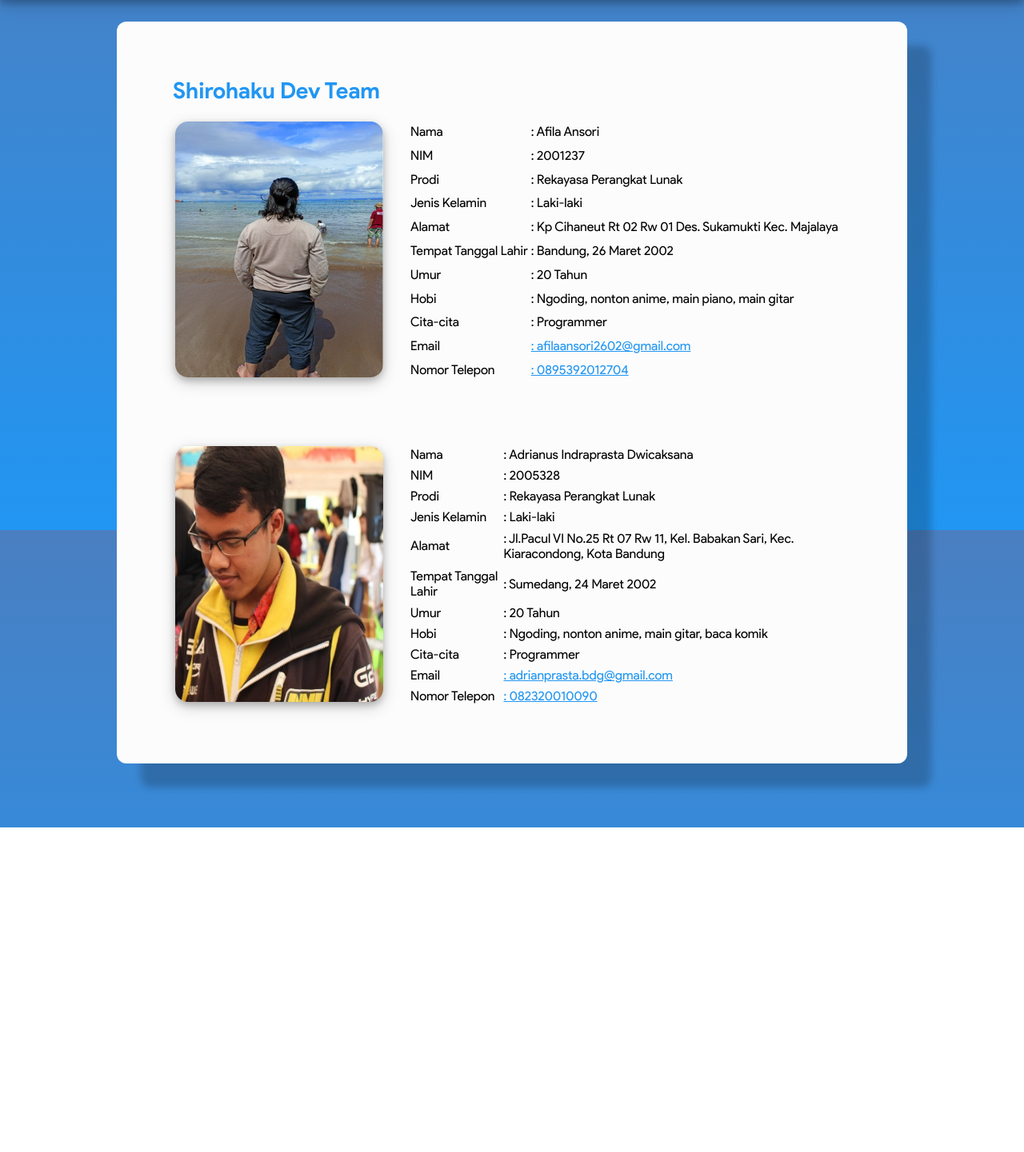
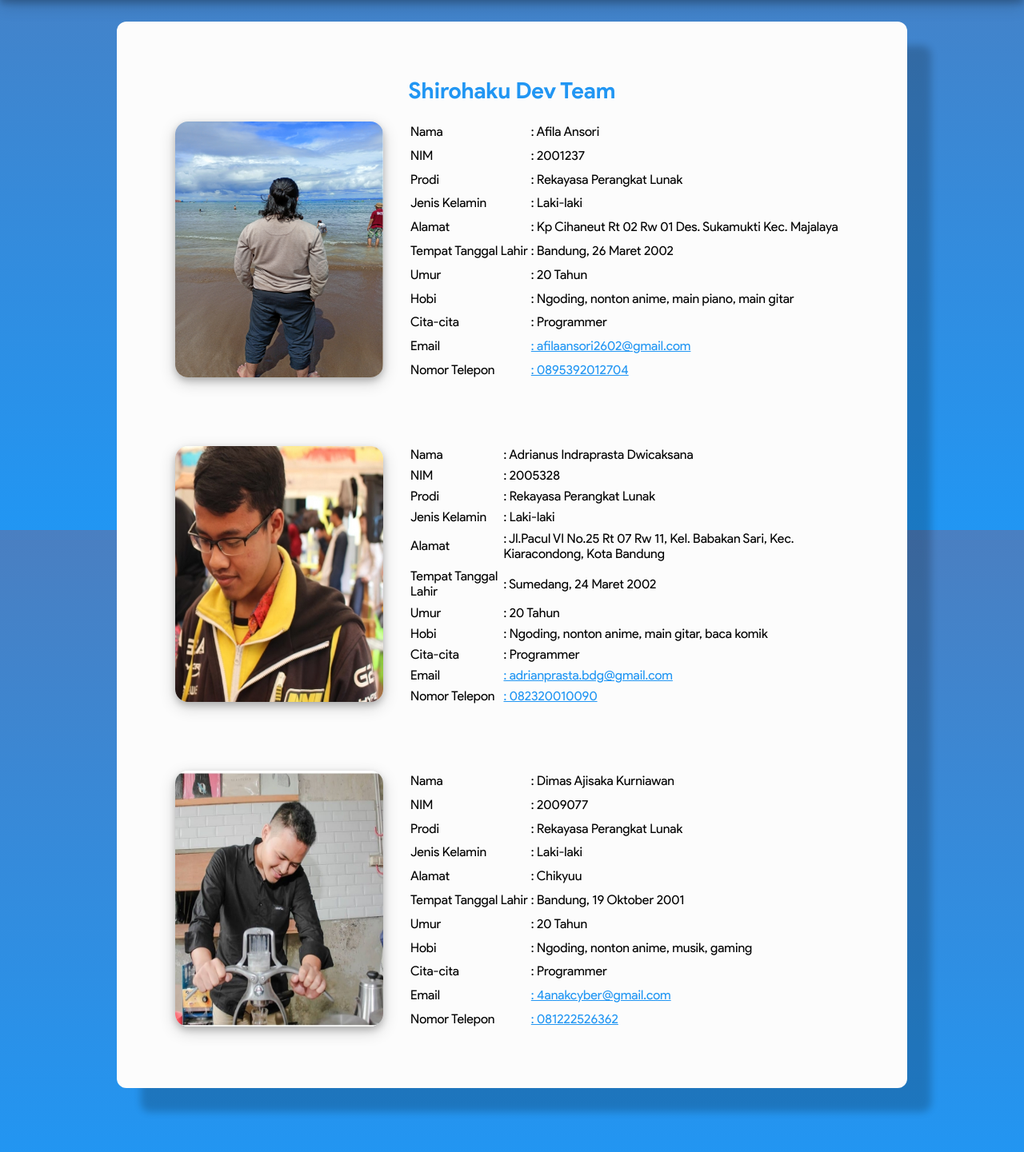
Before and after one commit to alter0z/SppPayment, a PHP site: page /staticweb/index.html in a window 1280 px wide. Shown: the part 137-1578 px from the top of the page at 80% size. Before the commit the page ends 1172 px from the top, so only its background shows below. Run offline with PHP 8.4, Linux system fonts and the light colour scheme.

Commit message:
update index, showSiswa, showWalkas, css

```diff
--- a/src/staticweb/index.html
+++ b/src/staticweb/index.html
@@ -23,7 +23,7 @@
     </div><br><br><br><br>
     <div class="rowIndex">
         <div class="colIndex">
-            <h1 class="title-form">Shirohaku Dev Team</h1>
+            <h1 class="title-about">Shirohaku Dev Team</h1>
             <table>
                 <tr>
                     <td rowspan="11">
@@ -123,6 +123,56 @@
                     <td><a href="wa.link/jnxojb">: 082320010090</td>
                 </tr>
             </table>
+            <br><br><br><br>
+            <table>
+                <tr>
+                    <td rowspan="11">
+                        <img src="styles/img/...jpg" alt="My Photo" width="260px" height="320px">
+                    </td>
+                    <td>Nama</td>
+                    <td>: Dimas Ajisaka Kurniawan</td>
+                </tr>
+                <tr>
+                    <td>NIM</td>
+                    <td>: 2009077</td>
+                </tr>
+                <tr>
+                    <td>Prodi</td>
+                    <td>: Rekayasa Perangkat Lunak</td>
+                </tr>
+                <tr>
+                    <td>Jenis Kelamin</td>
+                    <td>: Laki-laki</td>
+                </tr>
+                <tr>
+                    <td>Alamat</td>
+                    <td>: Chikyuu</td>
+                </tr>
+                <tr>
+                    <td>Tempat Tanggal Lahir</td>
+                    <td>: Bandung, 19 Oktober 2001</td>
+                </tr>
+                <tr>
+                    <td>Umur</td>
+                    <td>: 20 Tahun</td>
+                </tr>
+                <tr>
+                    <td>Hobi</td>
+                    <td>: Ngoding, nonton anime, musik, gaming</td>
+                </tr>
+                <tr>
+                    <td>Cita-cita</td>
+                    <td>: Programmer</td>
+                </tr>
+                <tr>
+                    <td>Email</td>
+                    <td><a href="mailto:4anakcyber@gmail.com">: 4anakcyber@gmail.com</a></td>
+                </tr>
+                <tr>
+                    <td>Nomor Telepon</td>
+                    <td><a href="https://wa.link/e4asf3">: 081222526362</td>
+                </tr>
+            </table>
         </div>
     </div>
 </body>
--- a/src/staticweb/showSiswa.html
+++ b/src/staticweb/showSiswa.html
@@ -82,6 +82,7 @@
                             <td><span id="result-jt"></span></td>
                         </tr>
                     </table>
+                    <p><a href="addSiswa.html">Tambah Siswa</a></p>
                 </div>
             </div>
         </div>
--- a/src/staticweb/showWalkas.html
+++ b/src/staticweb/showWalkas.html
@@ -54,6 +54,7 @@
                             <td><span id="result-namewk"></span></td>
                         </tr>
                     </table>
+                    <p><a href="addWalkas.html">Tambah Wali Kelas</a></p>
                 </div>
             </div>
         </div>
--- a/src/staticweb/styles/style.css
+++ b/src/staticweb/styles/style.css
@@ -24,6 +24,13 @@ body {
 .title-form {
     font-family: ProductSansBold;
     font-size: 28px;
+    color: #2196f3;
+}
+
+.title-about {
+    font-family: ProductSansBold;
+    font-size: 28px;
+    text-align: center;
     color: #2196f3;
 }
 
```
Also changed, not shown: src/staticweb/styles/img/...jpg (added).
